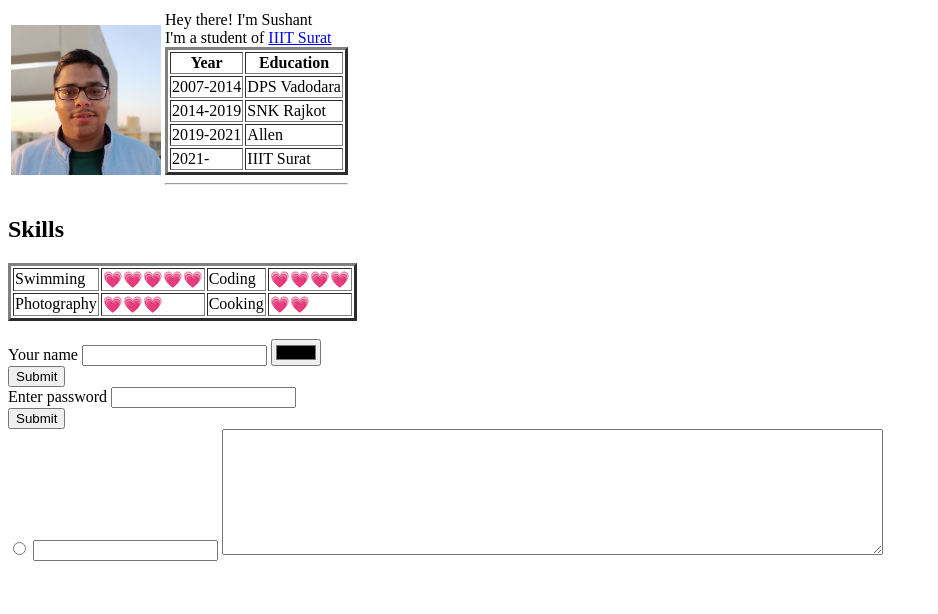
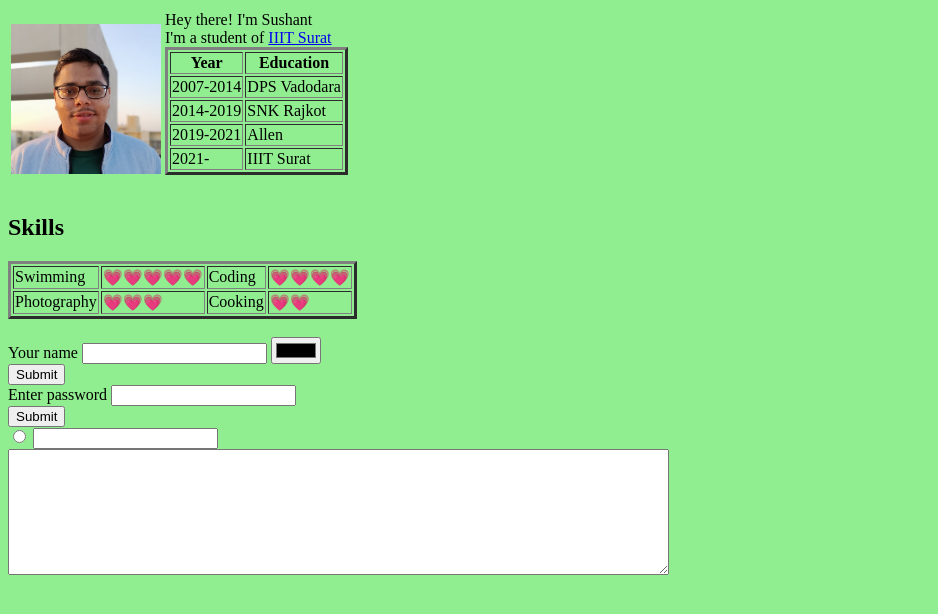
Before and after one commit to Susha08/NoobGram, a plain HTML site: page sushant.html in a window 1280 px wide. Shown: the whole page, without its empty margins (0-938 px from the left). Drawn offline with Linux system fonts and the light colour scheme.

Commit message:
Add files via upload

```diff
--- a/sushant.html
+++ b/sushant.html
@@ -3,10 +3,22 @@
   <head>
     <meta charset="utf-8">
     <title>Sushant</title>
+
+    <style >
+        body{background-color: lightgreen;}
+        hr{
+          background-color: white;
+          border-style: none;
+        }
+
+    </style>
+
+
+
   </head>
   <body>
 
-    <table cel>
+    <table>
       <tr>
         <td><img src="Sushant 1.jpg"  alt="Sushant Image" width="150" height="150"></td>
         <td> Hey there! I'm Sushant<br />
@@ -67,7 +79,7 @@
     <input type="password" name="" id=""><br>
     <input type="submit" name=""><br />
     <input type="radio" name="" value="">
-    <input type="Your messgae" name="" value="">
+    <input type="Your messgae" name="" value=""><br>
     <textarea name="name" rows="8" cols="80"></textarea>
   </form>
   </body>
```
Also changed, not shown: index.html (+2 -2 lines).
